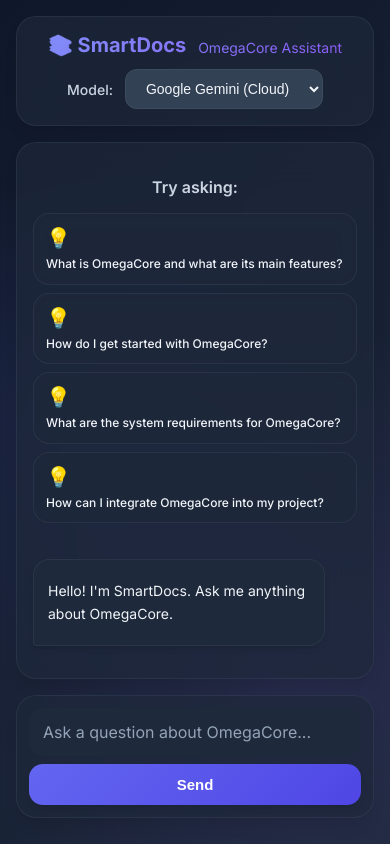
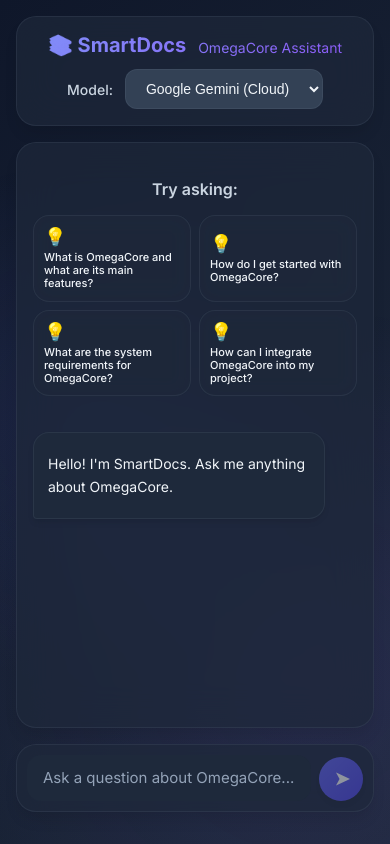
Before and after one commit to SahilKhan101/smartdocs, a React (Vite) app in the folder frontend/: page / in a window 390 px wide. Built offline with nearby package versions, Linux system fonts and the light colour scheme.

Commit message:
style: Add dark-theme custom scrollbar for textarea

```diff
--- a/frontend/src/App.css
+++ b/frontend/src/App.css
@@ -567,6 +567,8 @@
   border-radius: 20px;
   box-shadow: var(--shadow-lg);
   animation: slideUp 0.5s ease-out 0.3s both;
+  align-items: flex-end;
+  /* Align button to bottom */
 }
 
 @keyframes slideUp {
@@ -581,7 +583,8 @@
   }
 }
 
-input {
+/* Global Textarea Styling */
+textarea {
   flex: 1;
   padding: 16px 20px;
   border-radius: 14px;
@@ -592,16 +595,47 @@
   font-family: inherit;
   transition: all 0.3s ease;
   outline: none;
+  resize: none;
+  min-height: 56px;
+  max-height: 200px;
+  line-height: 1.5;
 }
 
-input::placeholder {
+/* Custom scrollbar for textarea to match dark theme */
+textarea::-webkit-scrollbar {
+  width: 8px;
+}
+
+textarea::-webkit-scrollbar-track {
+  background: var(--bg-secondary);
+}
+
+textarea::-webkit-scrollbar-thumb {
+  background-color: var(--primary);
+  border-radius: 4px;
+  border: 2px solid var(--bg-secondary);
+}
+
+/* Firefox scrollbar */
+textarea {
+  scrollbar-color: var(--primary) var(--bg-secondary);
+  scrollbar-width: thin;
+}
+
+textarea::placeholder {
   color: var(--text-muted);
 }
 
-input:focus {
+textarea:focus {
   border-color: var(--primary);
   background: var(--bg-tertiary);
   box-shadow: 0 0 0 4px rgba(99, 102, 241, 0.1);
+}
+
+/* Remove old input styling if no longer used, or keep for compatibility */
+input {
+  display: none;
+  /* Hide input since we use textarea now */
 }
 
 button {
@@ -617,6 +651,11 @@
   box-shadow: var(--shadow-md);
   position: relative;
   overflow: hidden;
+  height: 56px;
+  /* Match textarea height */
+  display: flex;
+  align-items: center;
+  justify-content: center;
 }
 
 button::before {
@@ -694,27 +733,32 @@
     /* Add space between chat and input */
   }
 
-  /* Keep 2 columns for suggestions on tablets, but compact them */
+  /* Force 2 columns for suggestions on ALL mobile devices to save vertical space */
   .suggestions-grid {
     grid-template-columns: repeat(2, 1fr);
     gap: 8px;
   }
 
   .suggestion-card {
-    padding: 12px;
-    /* Compact padding */
-    gap: 6px;
+    padding: 10px;
+    gap: 4px;
+    min-height: 80px;
+    /* Ensure consistent height */
+    justify-content: center;
   }
 
   .suggestion-icon {
-    font-size: 20px;
-    /* Smaller icon */
+    font-size: 18px;
   }
 
   .suggestion-card p {
-    font-size: 12px;
-    /* Smaller text */
-    line-height: 1.3;
+    font-size: 11px;
+    line-height: 1.2;
+    display: -webkit-box;
+    -webkit-line-clamp: 3;
+    line-clamp: 3;
+    -webkit-box-orient: vertical;
+    overflow: hidden;
   }
 
   .message {
@@ -726,40 +770,60 @@
     font-size: 14px;
   }
 
+  /* Keep input and button in a row to save space */
   .input-area {
-    padding: 12px;
+    padding: 10px;
     flex-direction: row;
-    /* Keep row layout if possible */
     gap: 8px;
-    margin-bottom: 10px;
-    /* Prevent touching bottom */
+    margin-bottom: 16px;
+    /* Ensure space from bottom edge */
+    align-items: flex-end;
+    /* Align to bottom for multiline input */
   }
 
-  input {
-    padding: 12px;
-    font-size: 16px;
+  /* Styling for the new textarea */
+  textarea {
+    padding: 10px 14px;
+    font-size: 15px;
     /* Prevents zoom on iOS */
+    min-height: 44px;
+    max-height: 120px;
+    resize: none;
+    border-radius: 14px;
+    border: 2px solid transparent;
+    background: var(--bg-secondary);
+    color: var(--text-primary);
+    font-family: inherit;
+    flex: 1;
+    outline: none;
+  }
+
+  textarea:focus {
+    border-color: var(--primary);
+    background: var(--bg-tertiary);
   }
 
   button {
-    padding: 12px 20px;
-    width: auto;
-    /* Don't force full width */
-  }
-}
-
-@media (max-width: 480px) {
-  .suggestions-grid {
-    grid-template-columns: 1fr;
-    /* 1 column only on very small screens */
+    padding: 0;
+    width: 44px;
+    /* Circle button on mobile */
+    height: 44px;
+    border-radius: 50%;
+    display: flex;
+    align-items: center;
+    justify-content: center;
+    min-width: 44px;
   }
 
-  .input-area {
-    flex-direction: column;
+  /* Hide text, show icon for mobile button */
+  button span {
+    display: none;
   }
 
-  button {
-    width: 100%;
+  button::after {
+    content: '➤';
+    font-size: 18px;
+    margin-left: 2px;
   }
 }
 
--- a/frontend/src/App.jsx
+++ b/frontend/src/App.jsx
@@ -261,15 +261,26 @@
       </div>
 
       <div className="input-area">
-        <input
-          type="text"
+        <textarea
           value={input}
-          onChange={(e) => setInput(e.target.value)}
-          onKeyPress={(e) => e.key === 'Enter' && sendMessage()}
+          onChange={(e) => {
+            setInput(e.target.value);
+            e.target.style.height = 'auto';
+            e.target.style.height = e.target.value ? `${Math.min(e.target.scrollHeight, 120)}px` : 'auto';
+          }}
+          onKeyDown={(e) => {
+            if (e.key === 'Enter' && !e.shiftKey) {
+              e.preventDefault();
+              sendMessage();
+            }
+          }}
           placeholder="Ask a question about OmegaCore..."
           disabled={loading}
+          rows={1}
         />
-        <button onClick={sendMessage} disabled={loading}>Send</button>
+        <button onClick={sendMessage} disabled={loading || !input.trim()}>
+          <span>Send</span>
+        </button>
       </div>
     </div>
   )
```
